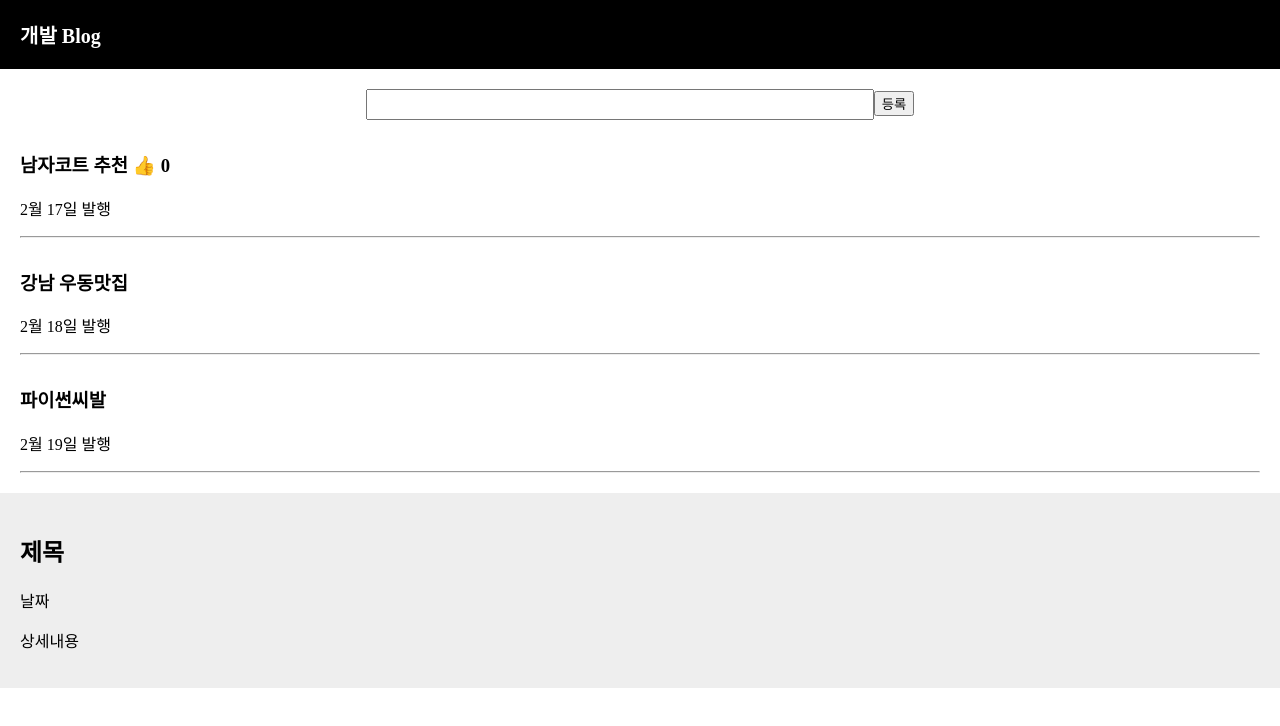
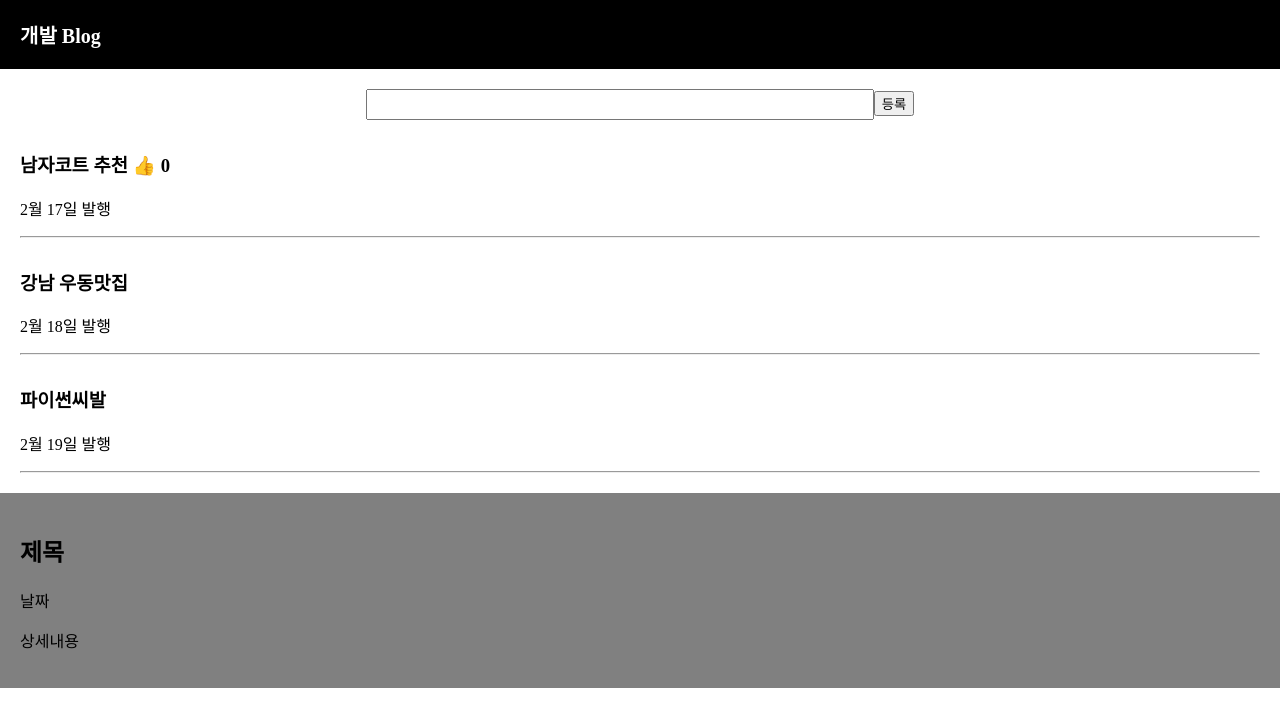
Before and after one commit to yunchan312/WEB, a React (Create React App) app in the folder movielists1/: page / in a window 1280 px wide. Shown: the top 726 px of the page. Built offline with nearby package versions, Linux system fonts and the light colour scheme.

Commit message:
css 변경

```diff
--- a/movielists1/src/App.css
+++ b/movielists1/src/App.css
@@ -15,7 +15,7 @@ body{
   text-align: left;
   margin-top:20px;
   padding: 20px;
-  background: #eee;
+  background-color: gray;
 }
 .remove{
   margin-left: 15px;
```
